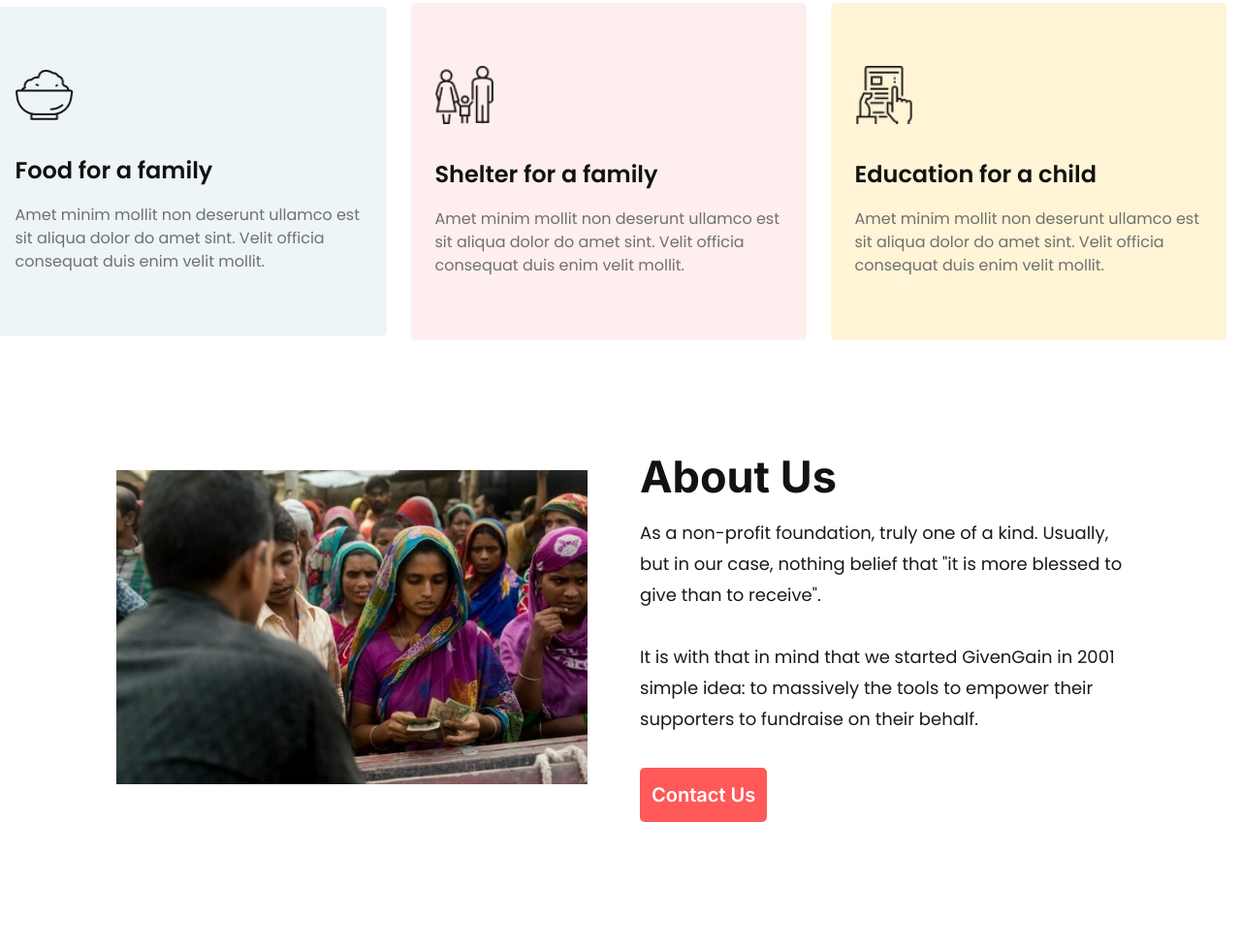
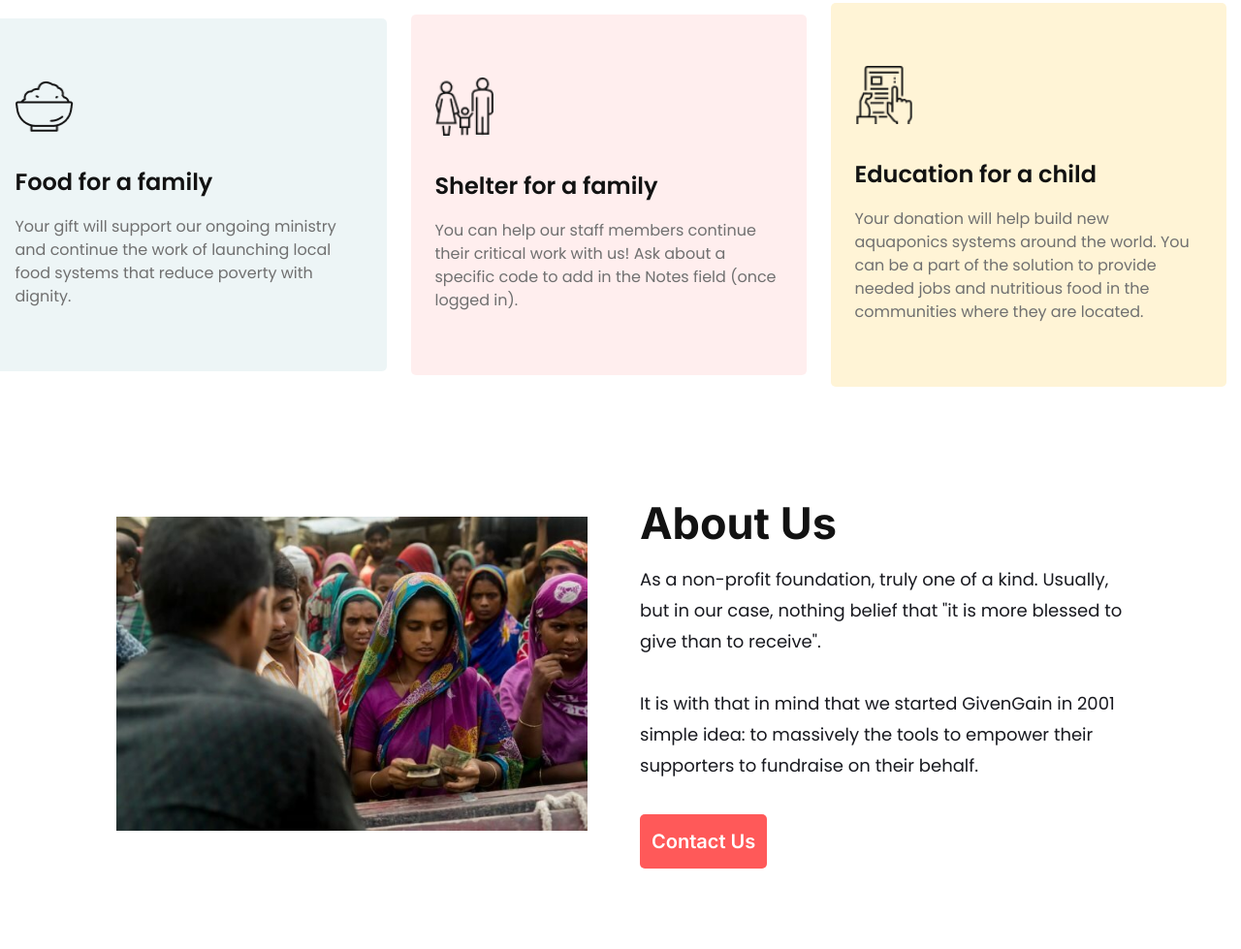
Before and after one commit to sahadat531/donate-today, a plain HTML site: page index.html in a window 1280 px wide. Shown: the part 1716-2695 px from the top of the page at 97% size. Drawn offline with Linux system fonts and the light colour scheme.

Commit message:
update service text

```diff
--- a/index.html
+++ b/index.html
@@ -86,24 +86,26 @@
 					<img src="./icons/food.png" alt="" srcset="" />
 					<h2>Food for a family</h2>
 					<p>
-						Amet minim mollit non deserunt ullamco est sit aliqua dolor do amet
-						sint. Velit officia consequat duis enim velit mollit.
+						Your gift will support our ongoing ministry and continue the work of
+						launching local food systems that reduce poverty with dignity.
 					</p>
 				</div>
 				<div class="service-box2">
 					<img src="./icons/shelter.png" alt="" srcset="" />
 					<h2>Shelter for a family</h2>
 					<p>
-						Amet minim mollit non deserunt ullamco est sit aliqua dolor do amet
-						sint. Velit officia consequat duis enim velit mollit.
+						You can help our staff members continue their critical work with us!
+						Ask about a specific code to add in the Notes field (once logged
+						in).
 					</p>
 				</div>
 				<div class="service-box3">
 					<img src="./icons/Frame-1.png" alt="" />
 					<h2>Education for a child</h2>
 					<p>
-						Amet minim mollit non deserunt ullamco est sit aliqua dolor do amet
-						sint. Velit officia consequat duis enim velit mollit.
+						Your donation will help build new aquaponics systems around the
+						world. You can be a part of the solution to provide needed jobs and
+						nutritious food in the communities where they are located.
 					</p>
 				</div>
 			</div>
```
